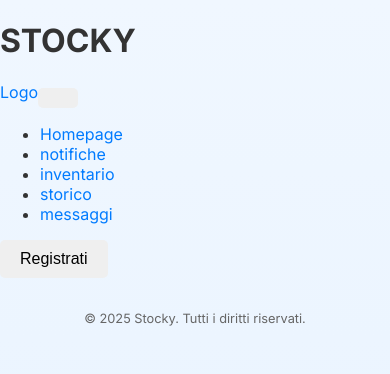
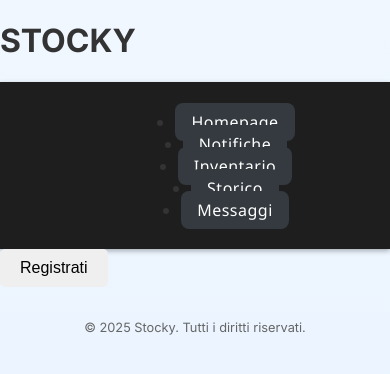
Before and after one commit to Yulian004/StockyFrontEnd, an Angular app: page / in a window 390 px wide. Shown: the top 374 px of the page. Built offline with nearby package versions, Linux system fonts and the light colour scheme.

Commit message:
navbar da sistemare 2

```diff
--- a/src/app/app.html
+++ b/src/app/app.html
@@ -1,16 +1,13 @@
 <header class="d-flex justify-content-between align-items-center p-3 bg-dark text-white">
   <h1 class="m-0">STOCKY</h1>
   <app-navbar></app-navbar>
-
 </header>
-
 <main class="container my-4">
   <button (click)="navigateToRegister()" class="pill btn btn-primary ms-3">
     Registrati
   </button>
   <router-outlet></router-outlet>
 </main>
-
 <footer class="text-center py-3 bg-light border-top mt-auto">
   <p class="mb-0">&copy; 2025 Stocky. Tutti i diritti riservati.</p>
 </footer>
--- a/src/app/app.ts
+++ b/src/app/app.ts
@@ -1,11 +1,12 @@
 import { Component, inject, signal } from '@angular/core';
 import { RouterOutlet, Router } from '@angular/router';
-import {Navbar, NavbarComponent} from './components/parts/navbar/navbar';
+import {Navbar} from './components/parts/navbar/navbar';
+
 
 
 @Component({
   selector: 'app-root',
-  imports: [RouterOutlet, NavbarComponent],
+  imports: [RouterOutlet, Navbar],
   templateUrl: './app.html',
   styleUrl: './app.css'
 })
--- a/src/app/components/parts/navbar/navbar.css
+++ b/src/app/components/parts/navbar/navbar.css
@@ -0,0 +1,61 @@
+/* Stile generale della navbar */
+.navbar {
+  background-color: #1e1e1e;
+  padding: 0.8rem 2rem;
+  box-shadow: 0 2px 5px rgba(0, 0, 0, 0.3);
+  font-family: 'Segoe UI', Roboto, sans-serif;
+}
+
+/* Container per gli elementi */
+.navbar-nav {
+  display: flex;
+  justify-content: space-evenly; /* Distribuisce equamente */
+  align-items: center;
+  width: 100%;
+}
+
+/* Link principali */
+.nav-link {
+  color: #ddd !important;
+  font-weight: 500;
+  font-size: 1rem;
+  transition: all 0.3s ease;
+  text-transform: capitalize;
+  letter-spacing: 0.5px;
+  padding: 0.5rem 1rem !important;
+}
+
+/* Hover e attivo */
+.nav-link:hover,
+.nav-link.active {
+  color: #fff !important;
+  background-color: #343a40;
+  border-radius: 8px;
+}
+
+/* Brand (Logo) */
+.navbar-brand {
+  font-weight: bold;
+  font-size: 1.3rem;
+  color: #ffffff !important;
+  letter-spacing: 1px;
+}
+
+/* Toggler per mobile */
+.navbar-toggler {
+  border-color: #666;
+}
+
+/* Navbar su schermi piccoli */
+@media (max-width: 991px) {
+  .navbar-nav {
+    flex-direction: column;
+    justify-content: center;
+  }
+
+  .nav-link {
+    width: 100%;
+    text-align: center;
+    margin: 0.2rem 0;
+  }
+}
--- a/src/app/components/parts/navbar/navbar.html
+++ b/src/app/components/parts/navbar/navbar.html
@@ -1,10 +1,7 @@
 <nav class="navbar navbar-expand-lg navbar-dark bg-dark">
   <div class="container-fluid">
-    <a class="navbar-brand" [routerLink]="''">Logo</a>
-    <button class="navbar-toggler" type="button" data-bs-toggle="collapse" data-bs-target="#navbarContent"
-            aria-controls="navbarContent" aria-expanded="false" aria-label="Toggle navigation">
-      <span class="navbar-toggler-icon"></span>
-    </button>
+
+
     <div class="collapse navbar-collapse" id="navbarContent">
       <ul class="navbar-nav me-auto mb-2 mb-lg-0">
         <li class="nav-item">
```
Also changed, not shown: src/app/components/parts/navbar/navbar.ts (+11 -7 lines).
